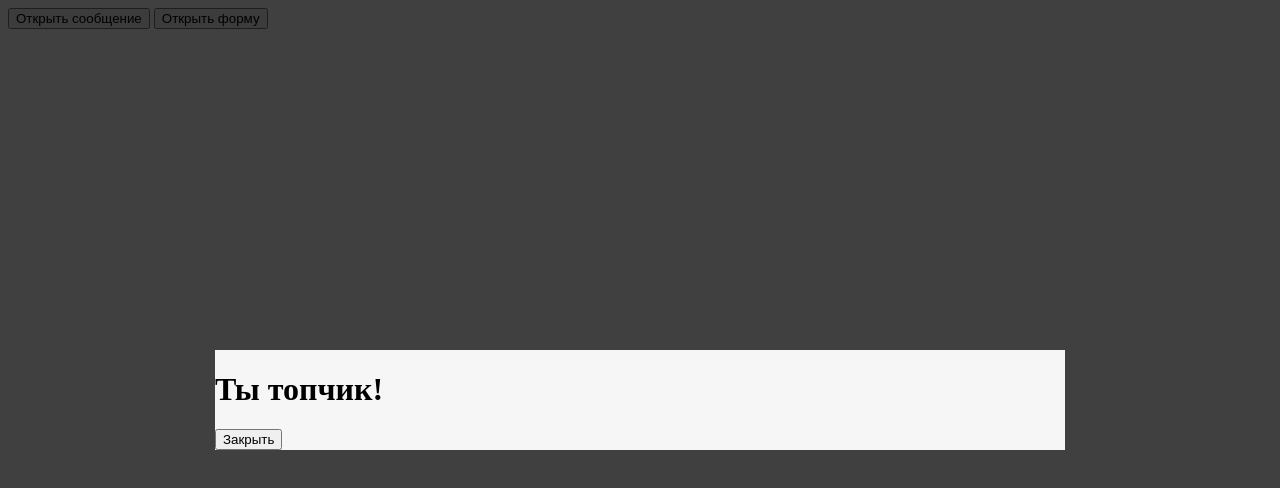
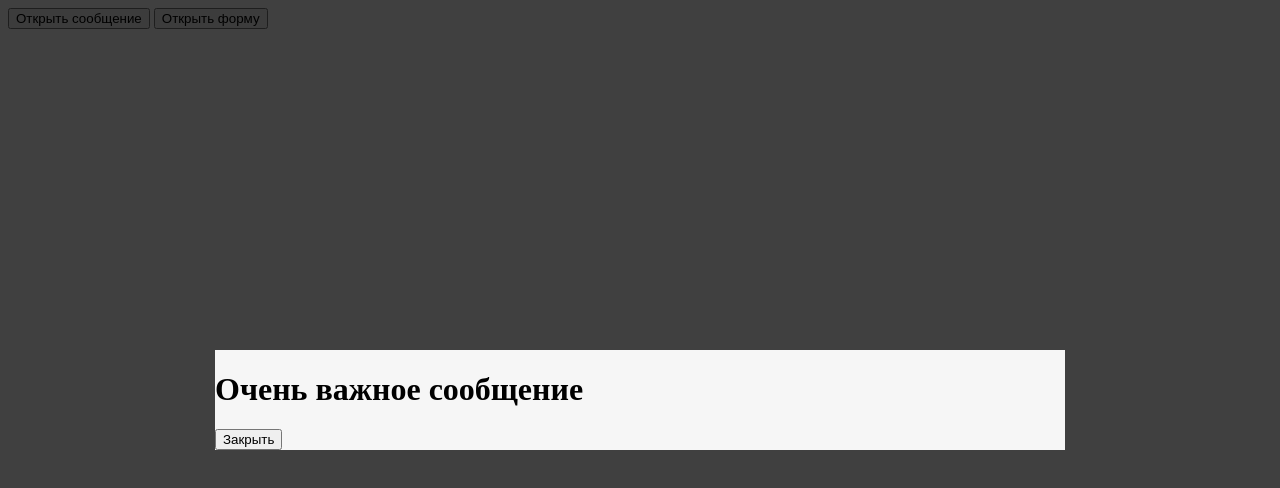
Before and after one commit to AnatolyRrr/TestClassModal, a plain HTML site: page index.html in a window 1280 px wide. Both pictures are taken after a click on the button "Открыть сообщение". Drawn offline with Linux system fonts and the light colour scheme.

Commit message:
change text

```diff
--- a/index.html
+++ b/index.html
@@ -13,7 +13,7 @@
 
     <div class="modal-msg">
         <div class="modal-msg__wrap">
-            <h1 class="modal-msg__text">Ты топчик!</h1>
+            <h1 class="modal-msg__text">Очень важное сообщение</h1>
             <button class="modal-msg__close">Закрыть</button>
         </div>
     </div>
```
